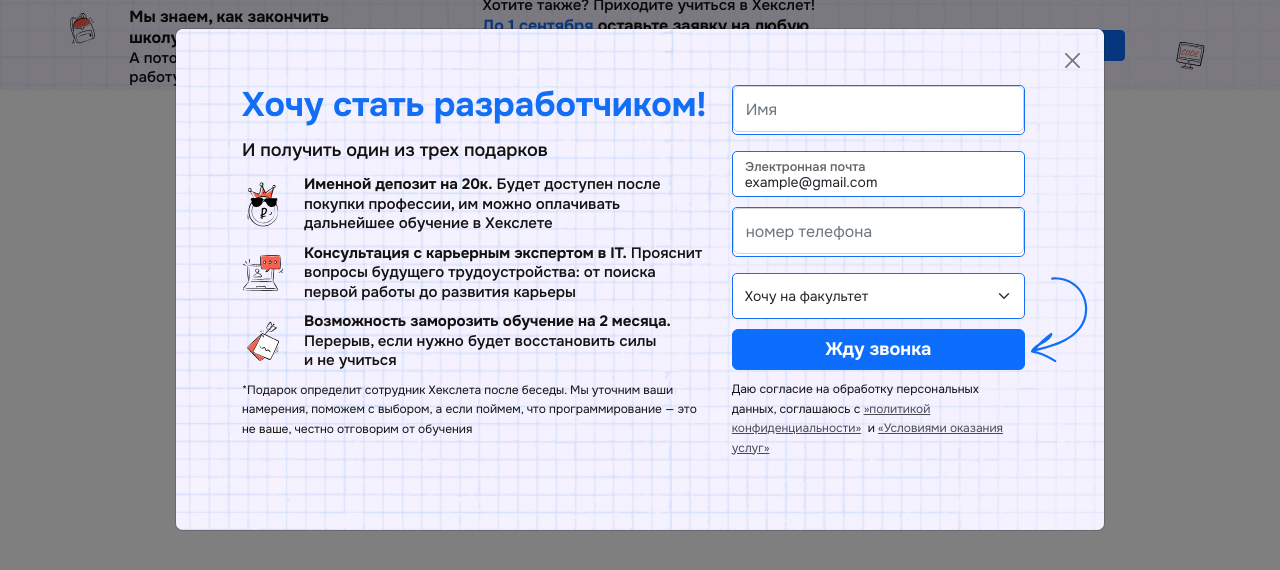
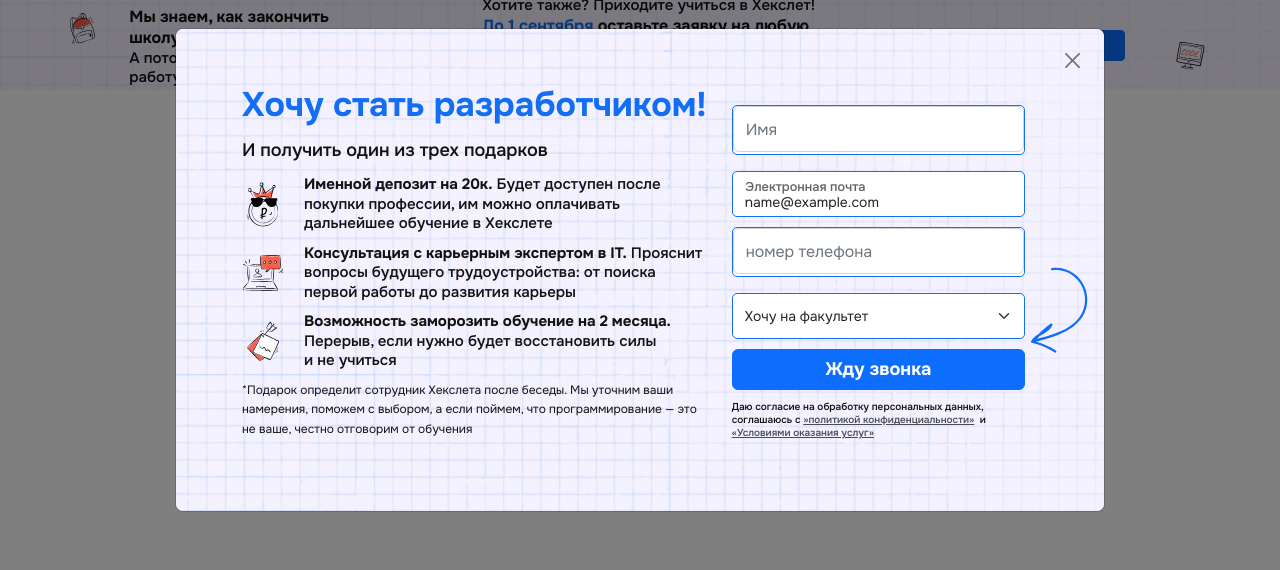
Before and after one commit to KonstantinChukavin/Hexlet, a website: page index.html in a window 1280 px wide. Both pictures are taken after a click on the button "А что подарите?". Drawn offline with nearby package versions, Linux system fonts and the light colour scheme.

Commit message:
hot fix
Поправил размер шрифта дескрипшн попапа инпут

```diff
--- /dev/null
+++ b/blocks/description-second/description-second.css
@@ -0,0 +1,4 @@
+.description-second {
+    Font-size: 10px;
+    Line-height: 13px;
+}
--- a/index.html
+++ b/index.html
@@ -80,7 +80,7 @@
                         <form class="form-floating">
                             <input type="email" class="form-control form-control-lg popup-inputs__item"
                                 style="height: 46px;" id="floatingInputValue" placeholder="name@example.com"
-                                value="example@gmail.com">
+                                value="name@example.com">
                             <label for="floatingInputValue">Электронная почта</label>
                         </form>
                         <form class="mb-3 popup-inputs__item-of popup-inputs__item">
@@ -95,9 +95,9 @@
                             <option value="3">Three</option>
                         </select>
                         <button type="submit" class="btn btn-primary popup-inputs__button">Жду звонка</button>
-                        <p class="description">Даю согласие на&nbsp;обработку персональных данных, соглашаюсь
-                            с <a href="#" class="link description">&raquo;политикой конфиденциальности&raquo;</a>
-                            &nbsp;и <a href="#" class="link description"> &laquo;Условиями оказания
+                        <p class="description-second">Даю согласие на&nbsp;обработку персональных данных, соглашаюсь
+                            с <a href="#" class="link description-second">&raquo;политикой конфиденциальности&raquo;</a>
+                            &nbsp;и <a href="#" class="link description-second"> &laquo;Условиями оказания
                                 услуг&raquo;</a></p>
                     </div>
                     <img class="popup__img" src="./vendor/image/pointer_arrow.svg" alt="pointer_arrow">
--- a/vendor/index.css
+++ b/vendor/index.css
@@ -45,3 +45,5 @@
 /*__________________________________________________________*/
 @import url(../blocks/link/link.css);
 /*__________________________________________________________*/
+@import url(../blocks/description-second/description-second.css);
+/*__________________________________________________________*/
```
